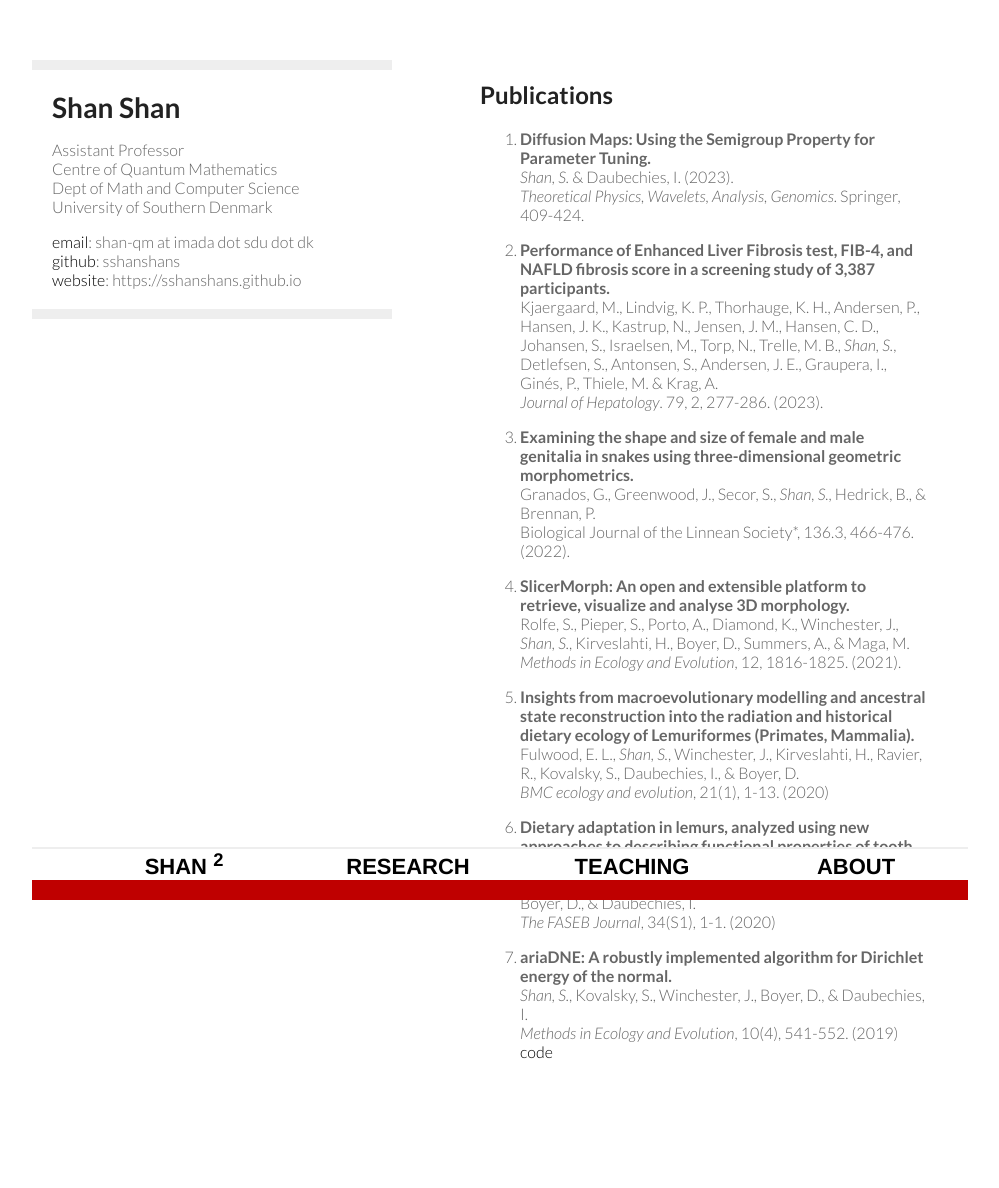
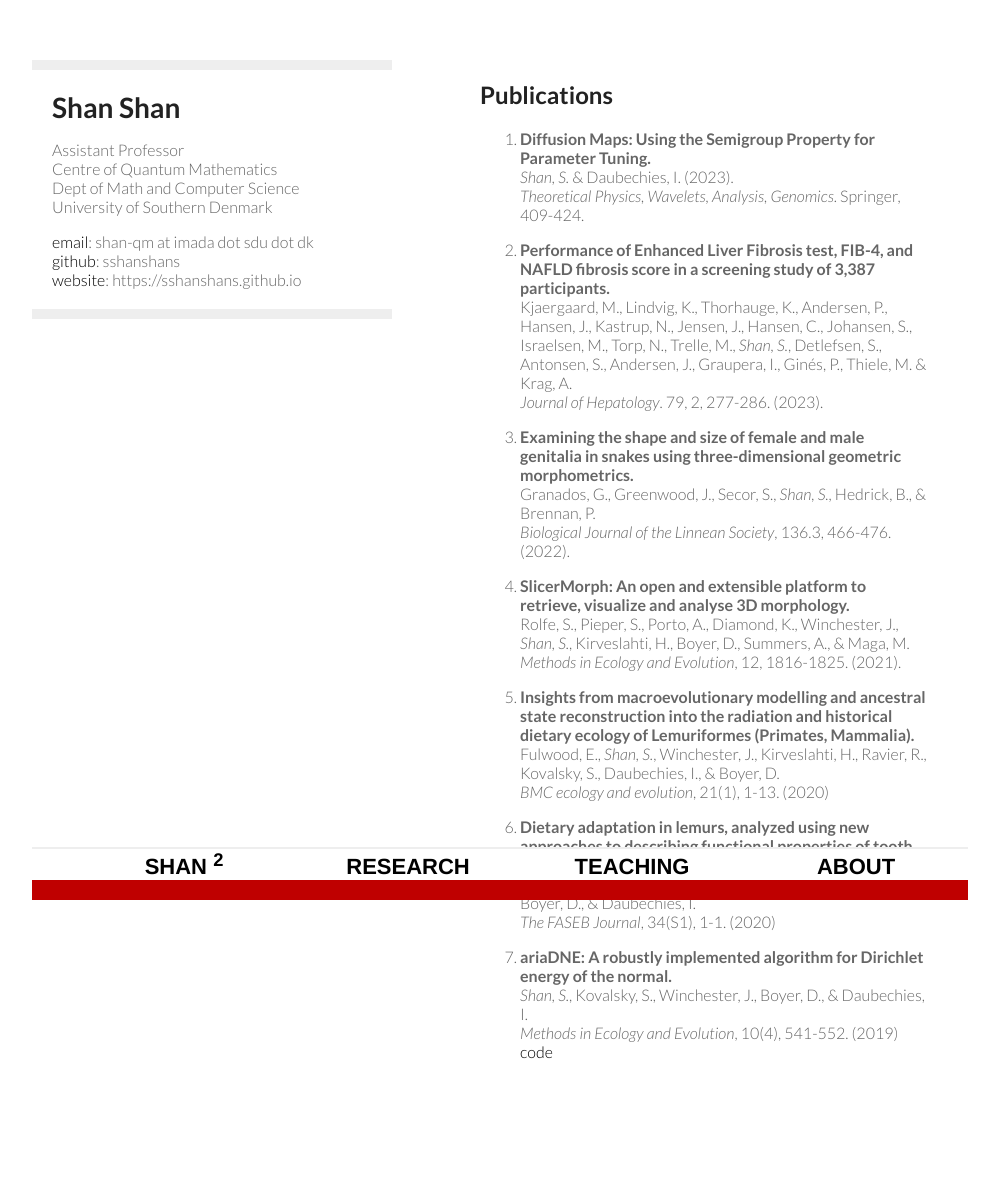
Before and after one commit to sshanshans/sshanshans.github.io, a Jekyll site: the page built from research/research.md, in a window 1280 px wide. Shown: the whole page, without its empty margins (160-1159 px from the left). Built offline with Jekyll 4.4.1, drawn with Linux system fonts in a browser that asks for light colours.

```diff
--- a/research/research.md
+++ b/research/research.md
@@ -10,23 +10,23 @@ description: Research
 *Theoretical Physics, Wavelets, Analysis, Genomics*. Springer, 409-424.  <br />
 
 6. **Performance of Enhanced Liver Fibrosis test, FIB-4, and NAFLD fibrosis score in a screening study of 3,387 participants.**  <br />
-Kjaergaard, M., Lindvig, K. P., Thorhauge, K. H., Andersen, P., Hansen, J. K., Kastrup, N., Jensen, J. M., Hansen, C. D., Johansen, S., Israelsen, M., Torp, N., Trelle, M. B., *Shan, S.*, Detlefsen, S., Antonsen, S., Andersen, J. E., Graupera, I., Ginés, P., Thiele, M. & Krag, A.  <br />
+Kjaergaard, M., Lindvig, K., Thorhauge, K., Andersen, P., Hansen, J., Kastrup, N., Jensen, J., Hansen, C., Johansen, S., Israelsen, M., Torp, N., Trelle, M., *Shan, S.*, Detlefsen, S., Antonsen, S., Andersen, J., Graupera, I., Ginés, P., Thiele, M. & Krag, A.  <br />
 *Journal of Hepatology*. 79, 2, 277-286. (2023).  <br />
 
 5. **Examining the shape and size of female and male genitalia in snakes using three-dimensional geometric morphometrics.** <br />
 Granados, G., Greenwood, J., Secor, S., *Shan, S.*, Hedrick, B., & Brennan, P. <br />
-Biological Journal of the Linnean Society*, 136.3, 466-476. (2022). <br />
+*Biological Journal of the Linnean Society*, 136.3, 466-476. (2022). <br />
 
 4. **SlicerMorph: An open and extensible platform to retrieve, visualize and analyse 3D morphology.** <br />
 Rolfe, S., Pieper, S., Porto, A., Diamond, K., Winchester, J., *Shan, S.*, Kirveslahti, H., Boyer, D., Summers, A., & Maga, M. <br />
 *Methods in Ecology and Evolution*, 12, 1816-1825. (2021). <br />
 
 3. **Insights from macroevolutionary modelling and ancestral state reconstruction into the radiation and historical dietary ecology of Lemuriformes (Primates, Mammalia).** <br />
-Fulwood, E. L., *Shan, S.*, Winchester, J., Kirveslahti, H., Ravier, R., Kovalsky, S., Daubechies, I., & Boyer, D.<br />
+Fulwood, E., *Shan, S.*, Winchester, J., Kirveslahti, H., Ravier, R., Kovalsky, S., Daubechies, I., & Boyer, D.<br />
 *BMC ecology and evolution*, 21(1), 1-13. (2020) <br />
 
 2. **Dietary adaptation in lemurs, analyzed using new approaches to describing functional properties of tooth shape.** <br />
-Fulwood, E. L., *Shan, S.*, Winchester, J., Kirveslahti, H., Gao, T., Boyer, D., & Daubechies, I. <br />
+Fulwood, E., *Shan, S.*, Winchester, J., Kirveslahti, H., Gao, T., Boyer, D., & Daubechies, I. <br />
 *The FASEB Journal*, 34(S1), 1-1. (2020) <br />
 
 1. **ariaDNE: A robustly implemented algorithm for Dirichlet energy of the normal.** <br />
```
